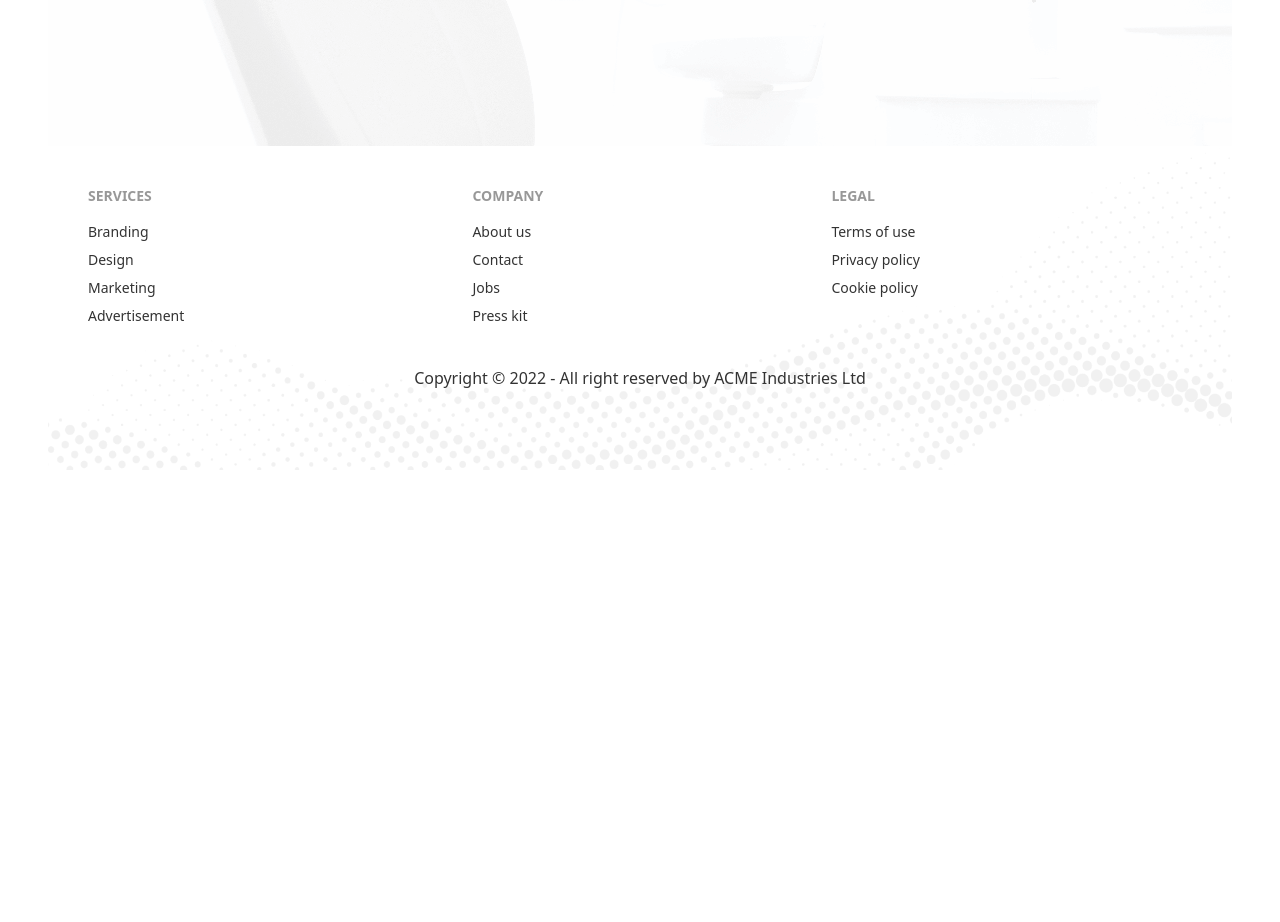
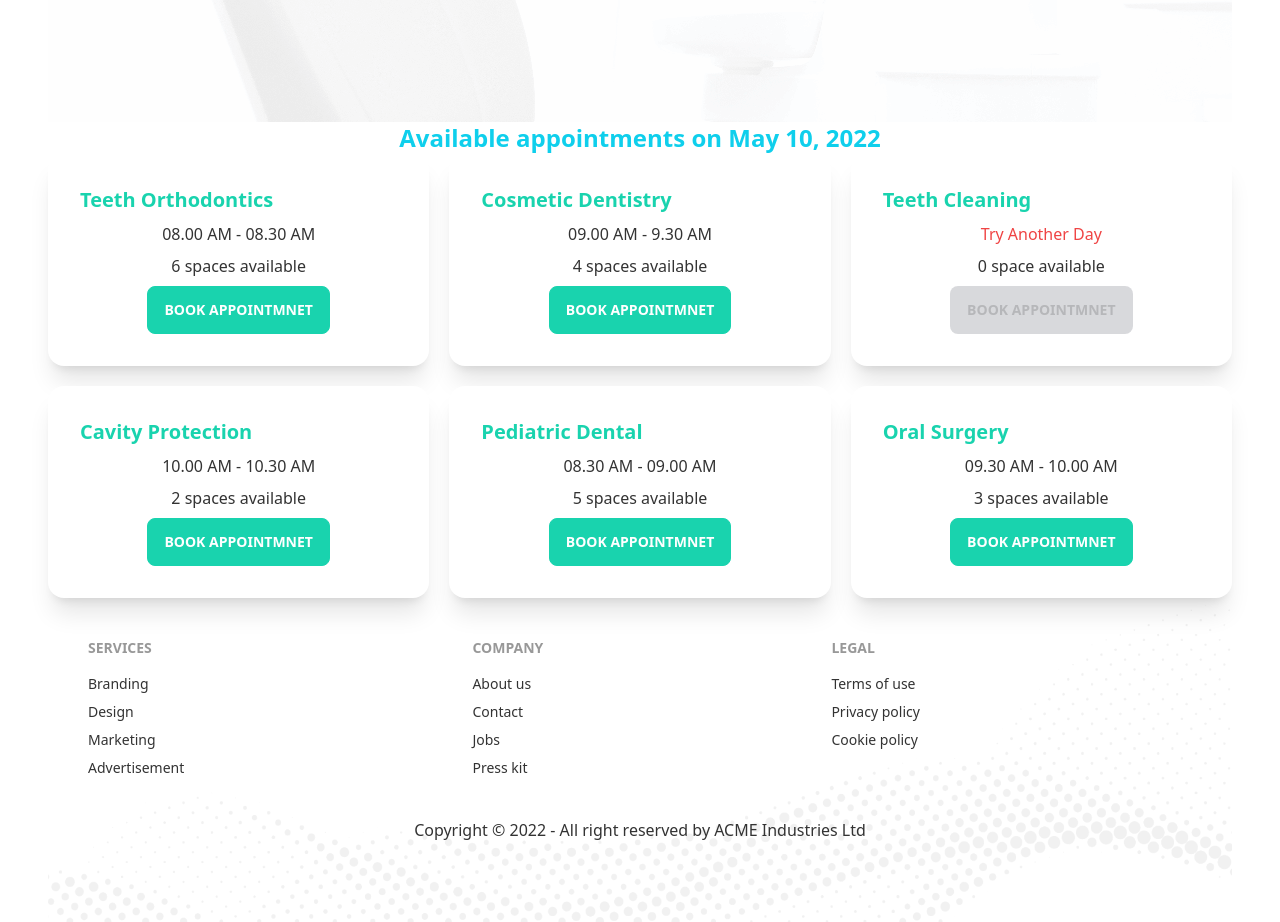
Before and after one commit to Sadik-Hossain/doctor-portal-client, a React (Vite) app: page /appointment in a window 1280 px wide. Shown: the part 742-1664 px from the top of the page. Before the commit the page ends 1212 px from the top, so only its background shows below. Built offline with nearby package versions, Linux system fonts and the light colour scheme.

Commit message:
dynamic modal added in appointment

```diff
--- /dev/null
+++ b/public/services.json
@@ -0,0 +1,57 @@
+[
+    {
+      "_id": 1,
+      "name": "Teeth Orthodontics",
+      "slots": [
+        "08.00 AM - 08.30 AM",
+        "08.30 AM - 09.00 AM",
+        "09.00 AM - 9.30 AM",
+        "09.30 AM - 10.00 AM",
+        "10.00 AM - 10.30 AM",
+        "10.30 AM - 11.00 AM"
+      ]
+    },
+    {
+      "_id": 2,
+      "name": "Cosmetic Dentistry",
+      "slots": [
+        "09.00 AM - 9.30 AM",
+        "09.30 AM - 10.00 AM",
+        "10.00 AM - 10.30 AM",
+        "10.30 AM - 11.00 AM"
+      ]
+    },
+    {
+      "_id": 3,
+      "name": "Teeth Cleaning",
+      "slots": []
+    },
+    {
+      "_id": 4,
+      "name": "Cavity Protection",
+      "slots": [
+        "10.00 AM - 10.30 AM",
+        "10.30 AM - 11.00 AM"
+      ]
+    },
+    {
+      "_id": 5,
+      "name": "Pediatric Dental",
+      "slots": [
+        "08.30 AM - 09.00 AM",
+        "09.00 AM - 9.30 AM",
+        "09.30 AM - 10.00 AM",
+        "10.00 AM - 10.30 AM",
+        "10.30 AM - 11.00 AM"
+      ]
+    },
+    {
+      "_id": 6,
+      "name": "Oral Surgery",
+      "slots": [
+        "09.30 AM - 10.00 AM",
+        "10.00 AM - 10.30 AM",
+        "10.30 AM - 11.00 AM"
+      ]
+    }
+  ]
--- a/src/Pages/Appointment/Appointment.jsx
+++ b/src/Pages/Appointment/Appointment.jsx
@@ -1,13 +1,19 @@
-import React from "react";
+import React, { useState } from "react";
 import Footer from "../Home/Footer";
 import AppointmentBanner from "./AppointmentBanner";
+import AvailableAppointment from "./AvailableAppointment";
 
 const Appointment = () => {
+  const [date, setDate] = useState(new Date());
+
   return (
     <div>
-      <h1>Appointment</h1>
-      <AppointmentBanner/>
-      <Footer/>
+      {/*
+      //* siblings er moddhe data share korte state lift kora lage. ekhane banner er data available er kase pathate chai . tai baaner er data age parent e pathabo then parent theke sibling e pahtabo
+      */}
+      <AppointmentBanner date={date} setDate={setDate} />
+      <AvailableAppointment date={date} />
+      <Footer />
     </div>
   );
 };
--- a/src/Pages/Appointment/AppointmentBanner.jsx
+++ b/src/Pages/Appointment/AppointmentBanner.jsx
@@ -5,11 +5,14 @@ import { DayPicker } from "react-day-picker";
 import "react-day-picker/dist/style.css";
 import { format } from "date-fns";
 
-const AppointmentBanner = () => {
-  const [date, setDate] = useState(new Date());
+const AppointmentBanner = ({ date, setDate }) => {
+  /*
+? lifting state to parent
+* const [date, setDate] = useState(new Date());
+*/
   return (
     <div
-    class="hero min-h-screen "
+      class="hero min-h-screen "
       style={{
         background: `url(${bg})`,
       }}
@@ -22,7 +25,7 @@ const AppointmentBanner = () => {
         />
         <div>
           <DayPicker mode="single" selected={date} onSelect={setDate} />
-      <p>You have selected: {format(date, "PP")}</p>
+          <p>You have selected: {format(date, "PP")}</p>
         </div>
       </div>
     </div>
--- /dev/null
+++ b/src/Pages/Appointment/AvailableAppointment.jsx
@@ -0,0 +1,34 @@
+import React, { useEffect, useState } from "react";
+import { format } from "date-fns";
+import BookingModal from "./BookingModal";
+import Service from "./Service";
+
+const AvailableAppointment = ({ date }) => {
+  const [services, setServices] = useState([]);
+  const [treatment, setTreatment] = useState(null);
+  useEffect(() => {
+    fetch("services.json")
+      .then((res) => res.json())
+      .then((data) => setServices(data));
+  }, []);
+  return (
+    <div>
+      <h4 className="text-2xl text-center font-semibold text-primary">
+        Available appointments on {format(date, "PP")}
+      </h4>
+      <div className="grid grid-cols-1 md:grid-cols-2 lg:grid-cols-3 gap-5 ">
+        {services.map((service) => (
+          <Service
+            key={service._id}
+            service={service}
+            setTreatment={setTreatment}
+          />
+        ))}
+      </div>
+      {treatment && <BookingModal date={date} treatment={treatment}
+      setTreatment={setTreatment}/>}
+    </div>
+  );
+};
+
+export default AvailableAppointment;
--- /dev/null
+++ b/src/Pages/Appointment/BookingModal.jsx
@@ -0,0 +1,78 @@
+import React from "react";
+import { format } from "date-fns";
+
+const BookingModal = ({ date, treatment, setTreatment }) => {
+  const { name, slots } = treatment;
+  const handleBooking = (e) => {
+    e.preventDefault();
+    const slot = e.target.slot.value;
+    const name = e.target.name.value;
+    const email = e.target.email.value;
+    const phone = e.target.phone.value;
+    console.log(slot, name, email, phone);
+    setTreatment(null);
+  };
+  return (
+    <div>
+      <input type="checkbox" id="booking-modal" class="modal-toggle" />
+      <div class="modal modal-bottom sm:modal-middle">
+        <div class="modal-box">
+          <label
+            for="booking-modal"
+            class="btn btn-sm btn-circle absolute right-2 top-2"
+          >
+            ✕
+          </label>
+          <h3 class="font-bold text-lg text-secondary">Booking for: {name}</h3>
+          {/*
+          //* =========== form ======================
+          */}
+          <form
+            onSubmit={handleBooking}
+            className="grid grid-cols-1 gap-4 justify-items-center mt-2"
+          >
+            <input
+              type="text"
+              disabled
+              value={format(date, "PP")}
+              className="input input-bordered w-full max-w-xs"
+            />
+            {/*
+            //* timeSlot
+            */}
+            <select name="slot" class="select select-bordered w-full max-w-xs">
+              {slots.map((slot) => (
+                <option value={slot}>{slot}</option>
+              ))}
+            </select>
+            <input
+              type="text"
+              name="name"
+              placeholder="your name"
+              className="input input-bordered w-full max-w-xs"
+            />
+            <input
+              type="email"
+              name="email"
+              placeholder="your email"
+              className="input input-bordered w-full max-w-xs"
+            />
+            <input
+              type="tel"
+              name="phone"
+              placeholder="your phone"
+              className="input input-bordered w-full max-w-xs"
+            />
+            <input
+              type="submit"
+              value="Submit"
+              className="btn btn-secondary w-full max-w-xs"
+            />
+          </form>
+        </div>
+      </div>
+    </div>
+  );
+};
+
+export default BookingModal;
--- /dev/null
+++ b/src/Pages/Appointment/Service.jsx
@@ -0,0 +1,40 @@
+import React from "react";
+
+const Service = ({ service, setTreatment }) => {
+  const { _id, name, slots } = service;
+  return (
+    <div class="card lg:max-w-lg bg-base-100 shadow-xl">
+      <div class="card-body text-center">
+        <h2 class="card-title text-secondary">{name}</h2>
+        <p>
+          {slots.length > 0 ? (
+            <span>{slots[0]}</span>
+          ) : (
+            <span className="text-red-500  capitalize">Try Another day</span>
+          )}
+        </p>
+        <p>
+          {slots.length} {slots.length > 1 ? "spaces " : "space "} available
+        </p>
+        <div class="card-actions justify-center">
+
+            {/*
+            //! ekahne button er bodole label use kra hyce, modal er jnno. kon button e click krle kon maodal show krbe tar jnno for attrib.
+            */}
+          <label
+          for = 'booking-modal'
+            //* jkhn kno slot thakbe na, tokhon button disabled dekhabe
+            disabled={slots.length === 0}
+            // * data/ param pathathe arrow func. use krte hoy
+            onClick={() => setTreatment(service)}
+            class="btn btn-secondary text-white uppercase "
+          >
+           Book Appointmnet
+          </label>
+        </div>
+      </div>
+    </div>
+  );
+};
+
+export default Service;
```
